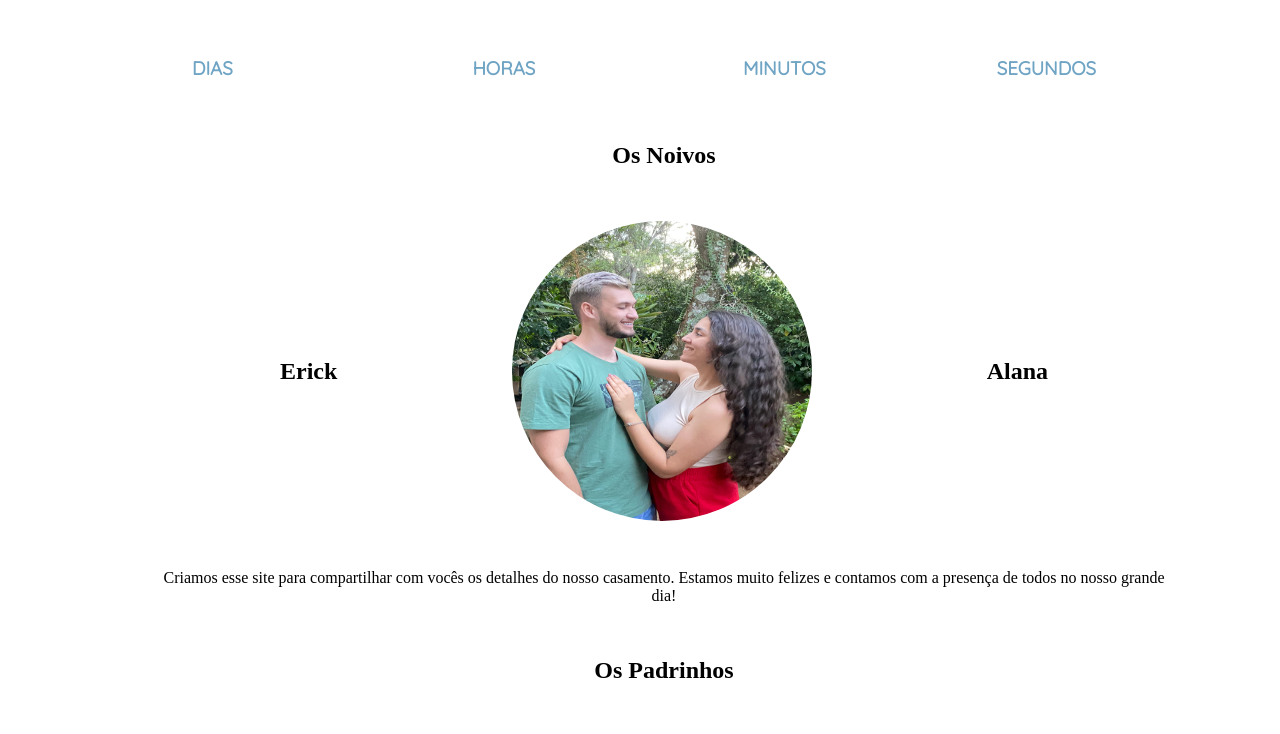
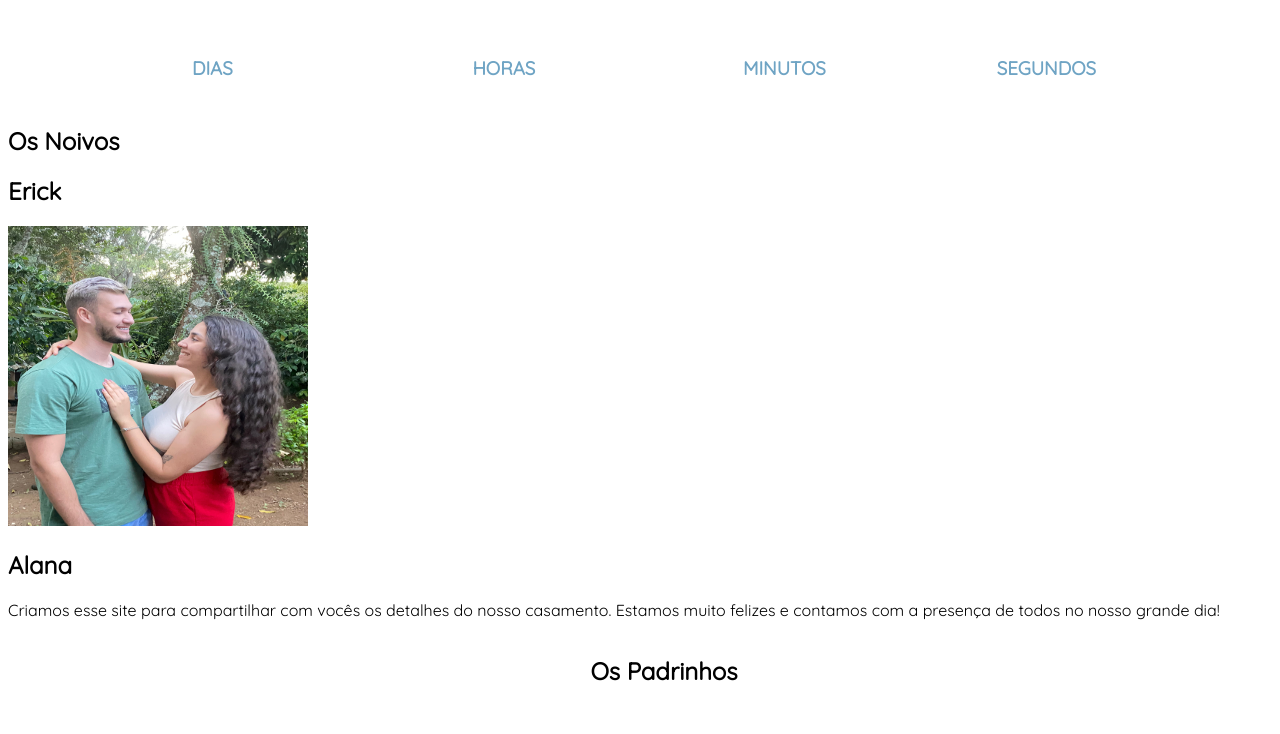
Before and after one commit to erikefernandes40/wedding-website, a Next.js app: page / in a window 1280 px wide. Shown: the part 766-1500 px from the top of the page. Built offline with nearby package versions, Linux system fonts and the light colour scheme.

Commit message:
refactor: retira seção de noivos do css global

```diff
--- a/styles/globals.css
+++ b/styles/globals.css
@@ -1,28 +1,4 @@
-section.noivos {
-  margin: 1rem;
-  width: 100vw;
-  display: flex;
-  flex-direction: column;
-  align-items: center;
-}
 
-.aee {
-  margin-top: 2rem;
-  width: 60vw;
-  display: flex;
-  align-items: center;
-  justify-content: space-between;
-}
-
-.eea {
-  border-radius: 50%;
-}
-
-.text-about {
-  margin-top: 2rem;
-  width: 80vw;
-  text-align: center;
-}
 
 section.padrinhos {
   margin: 1rem;
@@ -133,3 +109,7 @@ section.cerimonia {
   font-style: normal;
   font-display: swap;
 }
+
+* {
+  font-family: 'Quicksand';
+}
```
